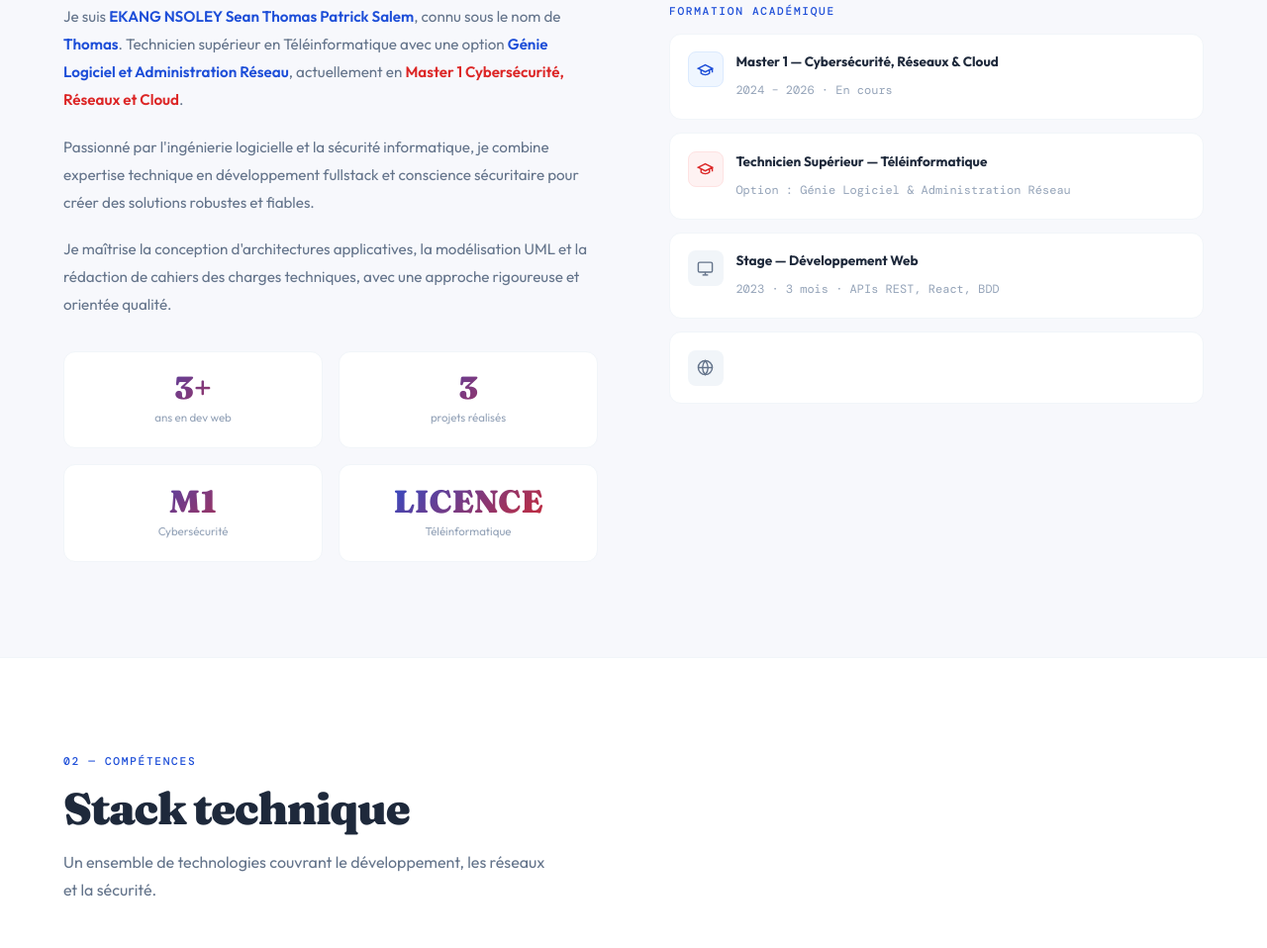
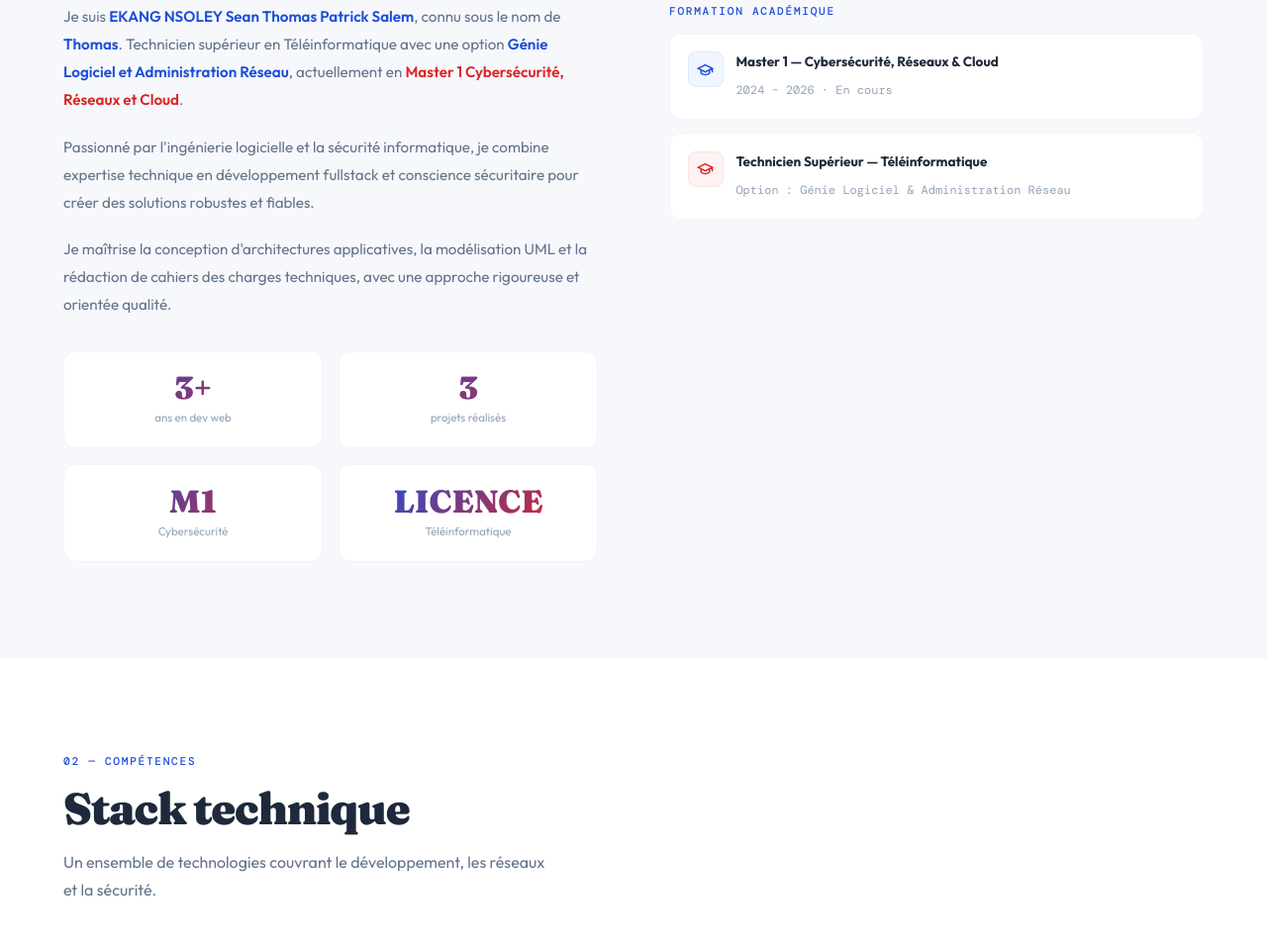
Before and after one commit to nsoley20/portfolio-thomas, a plain HTML site: page index.html in a window 1280 px wide. Shown: the part 1022-1980 px from the top of the page at 99% size. Drawn offline with nearby package versions, Linux system fonts and the light colour scheme.

Commit message:
Mise à jour portfolio

```diff
--- a/index.html
+++ b/index.html
@@ -638,21 +638,7 @@ footer{
               <span>Option : Génie Logiciel &amp; Administration Réseau</span>
             </div>
           </li>
-          <li class="formation-item">
-            <div class="formation-icon" style="background:var(--gray-100)">
-              <svg viewBox="0 0 24 24" style="stroke:var(--gray-500)"><rect x="2" y="3" width="20" height="14" rx="2"/><line x1="8" y1="21" x2="16" y2="21"/><line x1="12" y1="17" x2="12" y2="21"/></svg>
-            </div>
-            <div class="formation-content">
-              <strong>Stage — Développement Web</strong>
-              <span>2023 · 3 mois · APIs REST, React, BDD</span>
-            </div>
-          </li>
-          <li class="formation-item">
-            <div class="formation-icon" style="background:var(--gray-100)">
-              <svg viewBox="0 0 24 24" style="stroke:var(--gray-500)"><circle cx="12" cy="12" r="10"/><line x1="2" y1="12" x2="22" y2="12"/><path d="M12 2a15.3 15.3 0 0 1 4 10 15.3 15.3 0 0 1-4 10 15.3 15.3 0 0 1-4-10 15.3 15.3 0 0 1 4-10z"/></svg>
-            </div>
 
-          </li>
         </ul>
       </div>
     </div>
```
